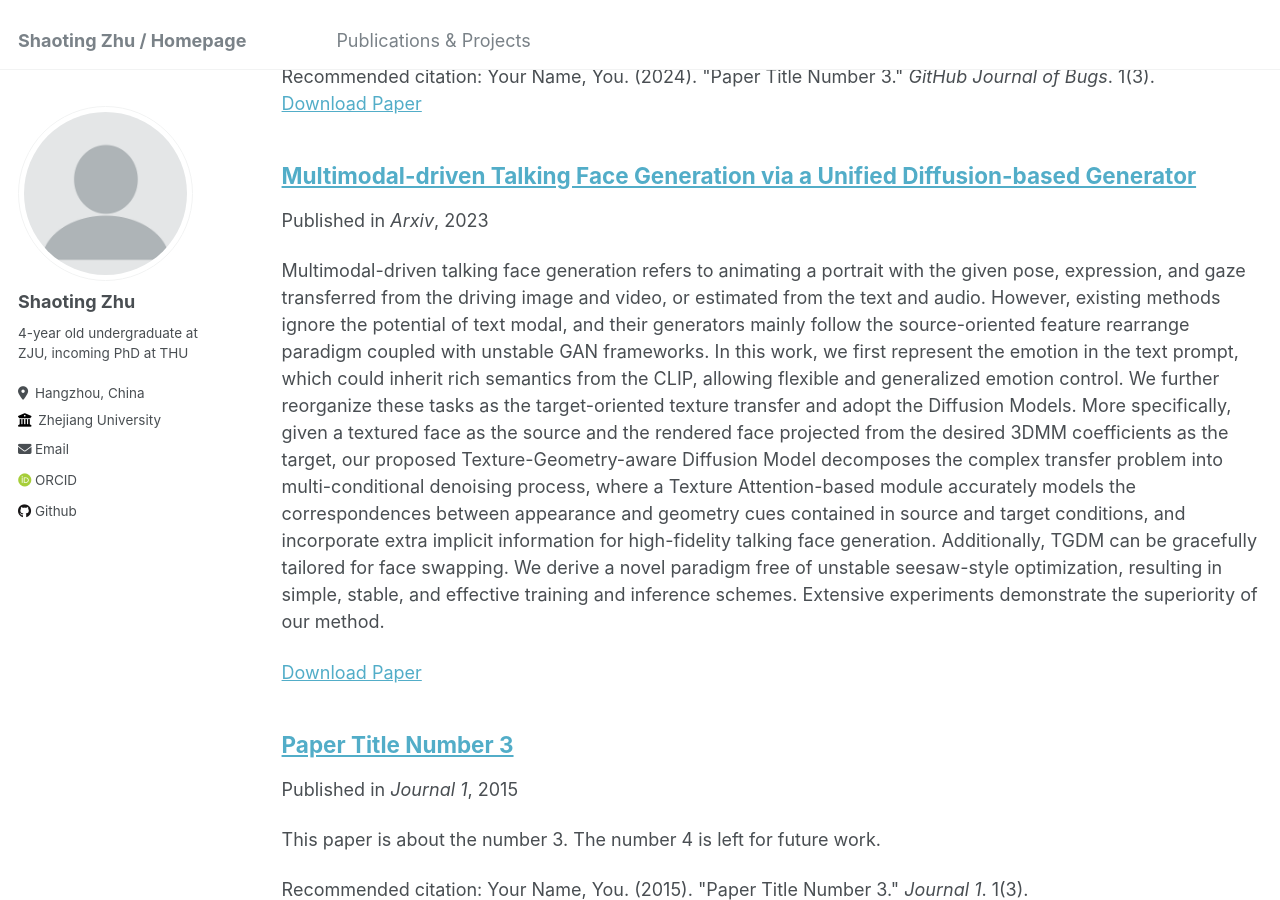
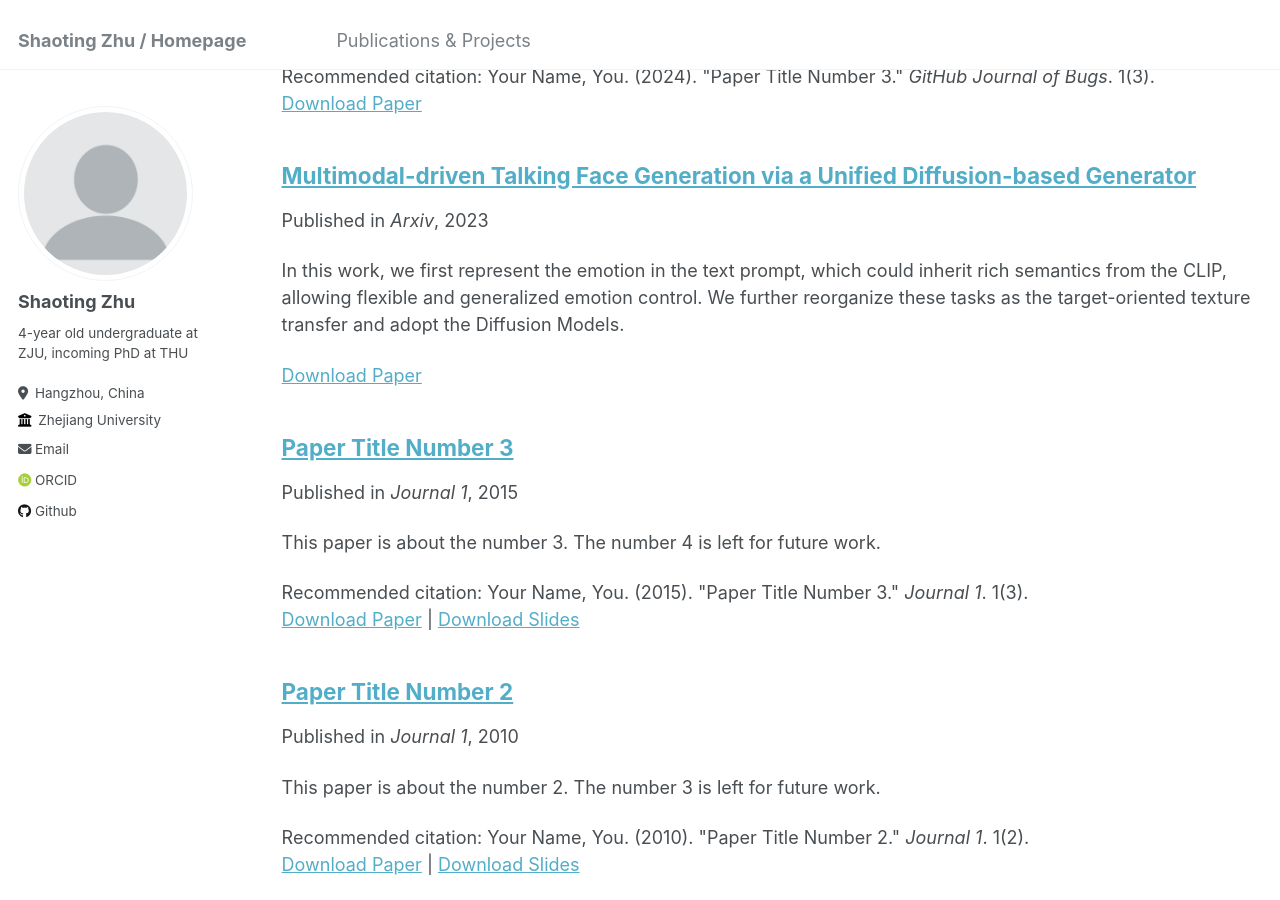
Before and after one commit to zst1406217/zst1406217.github.io, a Jekyll site: the page built from _pages/publications.md, in a window 1280 px wide and 900 px high, scrolled down 262 px. Built offline with Jekyll 4.4.1, drawn with Linux system fonts in a browser that asks for light colours; some web fonts are replaced; part of the change alters nothing that is shown.

```diff
--- a/_publications/2009-10-01-paper-title-number-1.md
+++ b/_publications/2009-10-01-paper-title-number-1.md
@@ -2,6 +2,7 @@
 title: "Multimodal-driven Talking Face Generation via a Unified Diffusion-based Generator"
 collection: publications
 permalink: /publication/1
+excerpt: "In this work, we first represent the emotion in the text prompt, which could inherit rich semantics from the CLIP, allowing flexible and generalized emotion control. We further reorganize these tasks as the target-oriented texture transfer and adopt the Diffusion Models."
 date: 2023-05-09
 venue: 'Arxiv'
 paperurl: 'https://arxiv.org/abs/2305.02594'
```
